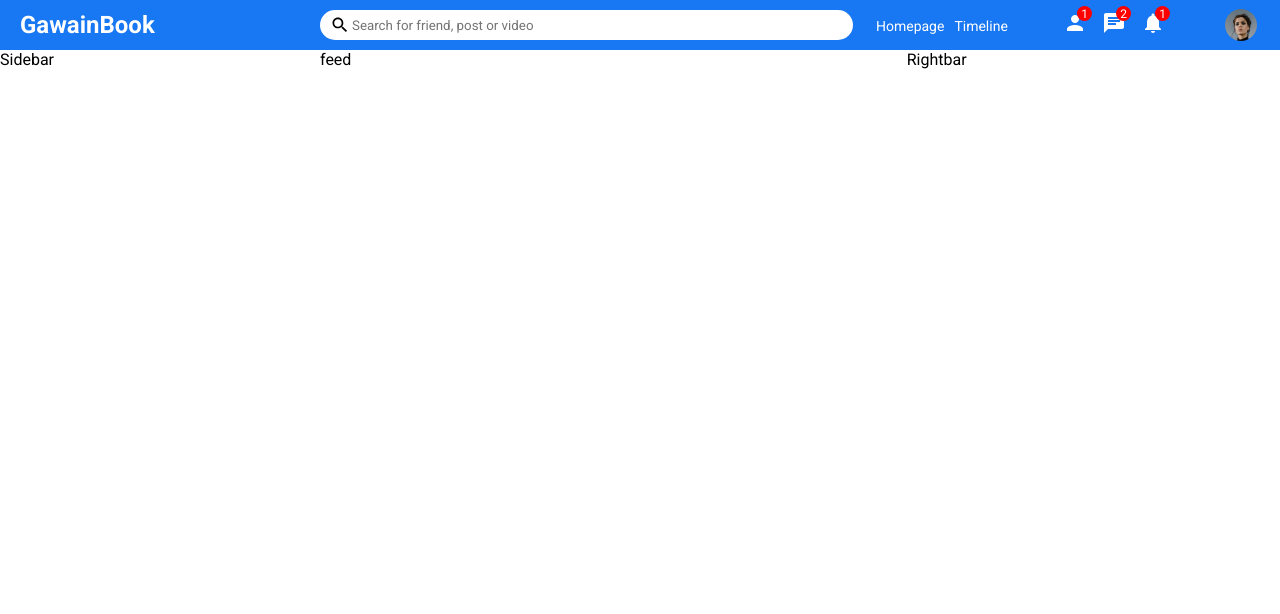
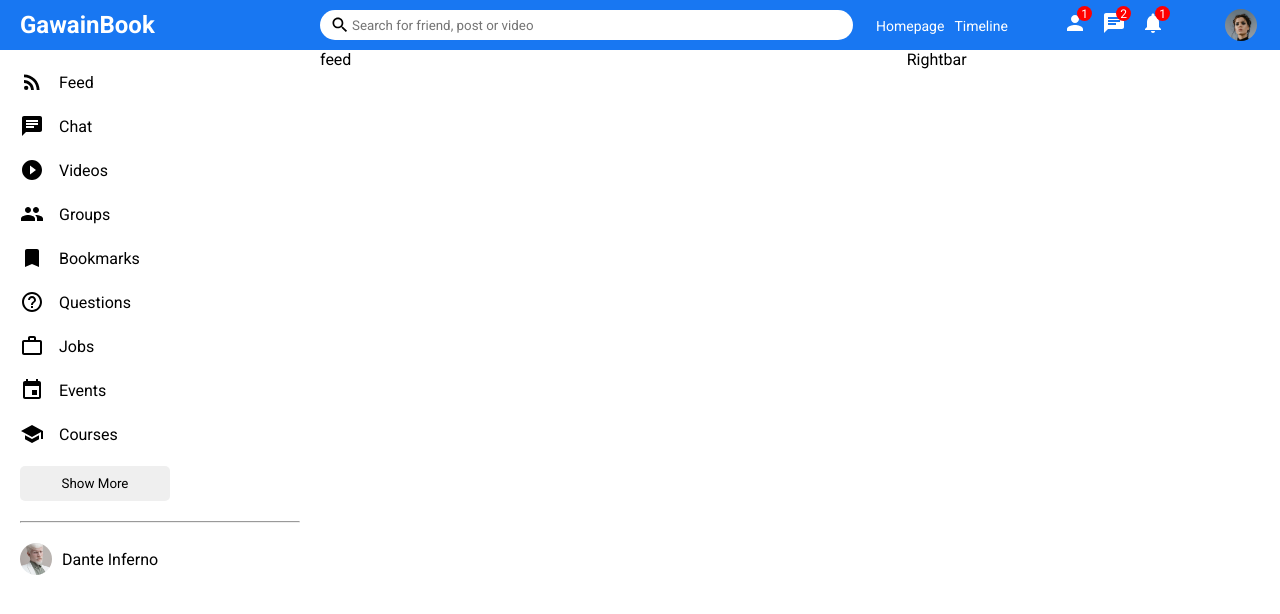
Before and after one commit to rafeyshah/GawainBook-SocialMediaApp, a React (Create React App) app in the folder react-frontend/: page / in a window 1280 px wide. Shown: the top 614 px of the page. Built offline with nearby package versions, Linux system fonts and the light colour scheme.

Commit message:
Main__React__BodyComponents__Part1

```diff
--- a/react-frontend/src/components/sidebar/Sidebar.jsx
+++ b/react-frontend/src/components/sidebar/Sidebar.jsx
@@ -1,10 +1,76 @@
 import "./sidebar.css";
+import { RssFeed, Chat, PlayCircleFilledOutlined, Group, Bookmark, HelpOutline, WorkOutline, School, Event } from "@material-ui/icons"
 
 function Sidebar() {
   return (
-  <div className="sidebar">
-      Sidebar
-  </div>
+    <div className="sidebar">
+      <div className="sidebarWrapper">
+        <ul className="sidebarList">
+          <li className="sidebarListItem">
+            <RssFeed className="sidebarIcon" />
+            <span className="sidebarListItemText">
+              Feed
+            </span>
+          </li>
+          <li className="sidebarListItem">
+            <Chat className="sidebarIcon" />
+            <span className="sidebarListItemText">
+              Chat
+            </span>
+          </li>
+          <li className="sidebarListItem">
+            <PlayCircleFilledOutlined className="sidebarIcon" />
+            <span className="sidebarListItemText">
+              Videos
+            </span>
+          </li>
+          <li className="sidebarListItem">
+            <Group className="sidebarIcon" />
+            <span className="sidebarListItemText">
+              Groups
+            </span>
+          </li>
+          <li className="sidebarListItem">
+            <Bookmark className="sidebarIcon" />
+            <span className="sidebarListItemText">
+              Bookmarks
+            </span>
+          </li>
+          <li className="sidebarListItem">
+            <HelpOutline className="sidebarIcon" />
+            <span className="sidebarListItemText">
+              Questions
+            </span>
+          </li>
+          <li className="sidebarListItem">
+            <WorkOutline className="sidebarIcon" />
+            <span className="sidebarListItemText">
+              Jobs
+            </span>
+          </li>
+          <li className="sidebarListItem">
+            <Event className="sidebarIcon" />
+            <span className="sidebarListItemText">
+              Events
+            </span>
+          </li>
+          <li className="sidebarListItem">
+            <School className="sidebarIcon" />
+            <span className="sidebarListItemText">
+              Courses
+            </span>
+          </li>
+        </ul>
+        <button className="sidebarButton">Show More</button>
+        <hr className="sidebarHr"/>
+        <ul className="sidebarFriendList">
+          <li className="sidebarFriend">
+            <img className="sidebarFriendImg" src="/assets/person/2.jpeg" alt="" />
+            <span className="sidebarFriendName">Dante Inferno</span>
+          </li>
+        </ul>
+      </div>
+    </div>
   );
 }
 
--- a/react-frontend/src/components/sidebar/sidebar.css
+++ b/react-frontend/src/components/sidebar/sidebar.css
@@ -2,3 +2,55 @@
     flex: 3;
     height: calc(100vh - 50px);
 }
+
+.sidebarWrapper{
+    padding: 20px;
+}
+
+.sidebarList{
+    padding: 0;
+    margin: 0;
+    list-style: none;
+}
+
+.sidebarListItem{
+    display: flex;
+    align-items: center;
+    margin-bottom: 20px;
+}
+
+.sidebarIcon{
+    margin-right: 15px;
+}
+
+.sidebarButton{
+    width: 150px;
+    border: none;
+    padding: 10px;
+    border-radius: 5px;
+    font-weight: 500;
+}
+
+.sidebarHr{
+    margin: 20px 0;
+}
+
+.sidebarFriend{
+    display: flex;
+    align-items: center;
+    margin-bottom: 15px;
+}
+
+.sidebarFriendList{
+    padding: 0;
+    margin: 0;
+    list-style: none;
+}
+
+.sidebarFriendImg{
+    width: 32px;
+    height: 32px;
+    border-radius: 50%;
+    object-fit: cover;
+    margin-right: 10px;
+}
```
